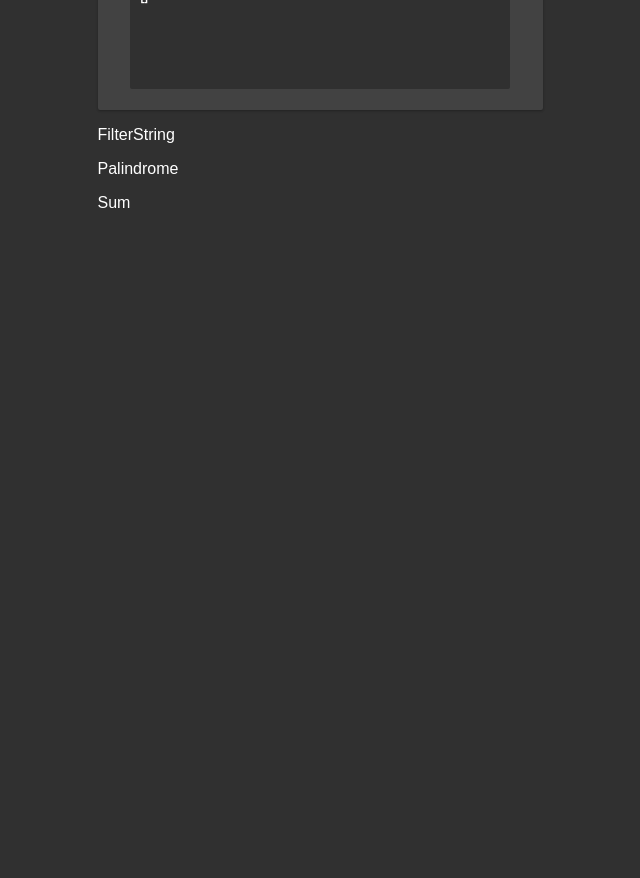
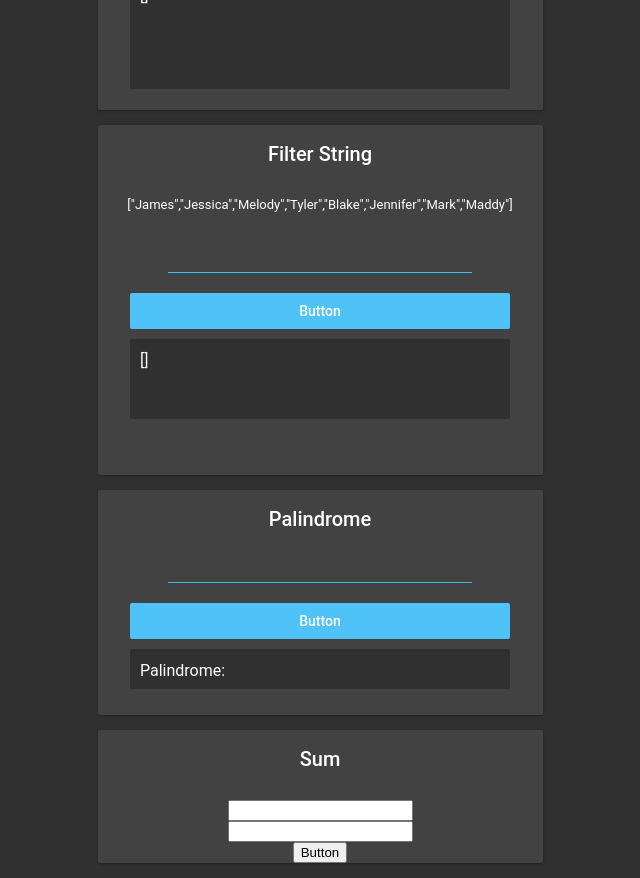
Before and after one commit to Jswens24/react-toy-problems.003, a React (Create React App) app: page / in a window 1280 px wide. Shown: the part 580-1458 px from the top of the page, without its empty margins (320-960 px from the left). Before the commit the page ends 808 px from the top, so only its background shows below. Built offline with nearby package versions, Linux system fonts and the light colour scheme.

Commit message:
finished palindrome starting sum

```diff
--- a/src/components/Topics/FilterObject.js
+++ b/src/components/Topics/FilterObject.js
@@ -1,7 +1,7 @@
 import React, { useState } from 'react';
 
 const FilterObject = () => {
-    const [unFilteredArr, setUnFilteredArr] = useState([{ "name": "Jimmy Joe", "title": "Hack0r", "age": 12 }, { "name": "Jeremy Schrader", "age": 24, "hairColor": "brown" }, { "name": "Carly Armstrong", "title": "CEO" }]);
+    const [unFilteredArr, setUnFilteredArr] = useState([{ "name": "Jimmy Joe", "title": "Hack0r", "age": 12 }, { "name": "Jeremy Schroeder", "age": 24, "hairColor": "brown" }, { "name": "Carly Armstrong", "title": "CEO" }]);
     const [userInput, setUserInput] = useState('');
     const [filteredArr, setFilteredArr] = useState([]);
 
@@ -10,7 +10,7 @@ const FilterObject = () => {
     };
 
     const buttonHandler = () => {
-        let resultArr = [];
+        const resultArr = [];
         unFilteredArr.filter(word => {
             word.hasOwnProperty(userInput) && resultArr.push(word)
         });
--- a/src/components/Topics/FilterString.js
+++ b/src/components/Topics/FilterString.js
@@ -1,9 +1,30 @@
-import React from 'react';
+import React, { useState } from 'react';
 
 const FilterString = () => {
+    const [unFilteredArr, setUnFilteredArr] = useState(["James", "Jessica", "Melody", "Tyler", "Blake", "Jennifer", "Mark", "Maddy"]);
+    const [userInput, setUserInput] = useState('');
+    const [filteredArr, setFilteredArr] = useState([]);
+
+    const inputChangeHandler = (event) => {
+        setUserInput(event.target.value)
+    };
+
+    const buttonHandler = () => {
+        const resultArr = [];
+        unFilteredArr.filter(name => {
+            name.includes(userInput) && resultArr.push(name);
+        });
+        setFilteredArr(resultArr)
+    }
 
     return (
-        <p>FilterString</p>
+        <div className='puzzleBox filterStringPB'>
+            <h4>Filter String</h4>
+            <span className='puzzleText'>{JSON.stringify(unFilteredArr)}</span>
+            <input onChange={inputChangeHandler} className='inputLine' type='text' />
+            <button onClick={buttonHandler} className='confirmationButton'>Button</button>
+            <span className='resultsBox filterStringRB'>{JSON.stringify(filteredArr)}</span>
+        </div>
     )
 };
 
--- a/src/components/Topics/Palindrome.js
+++ b/src/components/Topics/Palindrome.js
@@ -1,9 +1,31 @@
-import React from 'react';
+import React, { useState } from 'react';
 
 const Palindrome = () => {
+    const [userInput, setUserInput] = useState('');
+    const [palindrome, setPalindrome] = useState('');
+
+    const inputChangeHandler = (event) => {
+        setUserInput(event.target.value);
+    };
+
+    const buttonHandler = () => {
+        const userInputArr = userInput.split('');
+        const reversedArr = userInputArr.reverse();
+        const joinArr = reversedArr.join('');
+        if (userInput === joinArr) {
+            setPalindrome('true');
+        } else {
+            setPalindrome('false');
+        }
+    }
 
     return (
-        <p>Palindrome</p>
+        <div className='puzzleBox palindromePB'>
+            <h4>Palindrome</h4>
+            <input onChange={inputChangeHandler} className='inputLine' type='text' />
+            <button onClick={buttonHandler} className='confirmationButton'>Button</button>
+            <span className='resultsBox'>Palindrome: {palindrome}</span>
+        </div>
     )
 };
 
--- a/src/components/Topics/Sum.js
+++ b/src/components/Topics/Sum.js
@@ -3,7 +3,13 @@ import React from 'react';
 const Sum = () => {
 
     return (
-        <p>Sum</p>
+        <div className='puzzleBox sumP'>
+            <h4>Sum</h4>
+            <input type='text' />
+            <input type='text' />
+            <button>Button</button>
+            <span></span>
+        </div>
     )
 };
 
```
